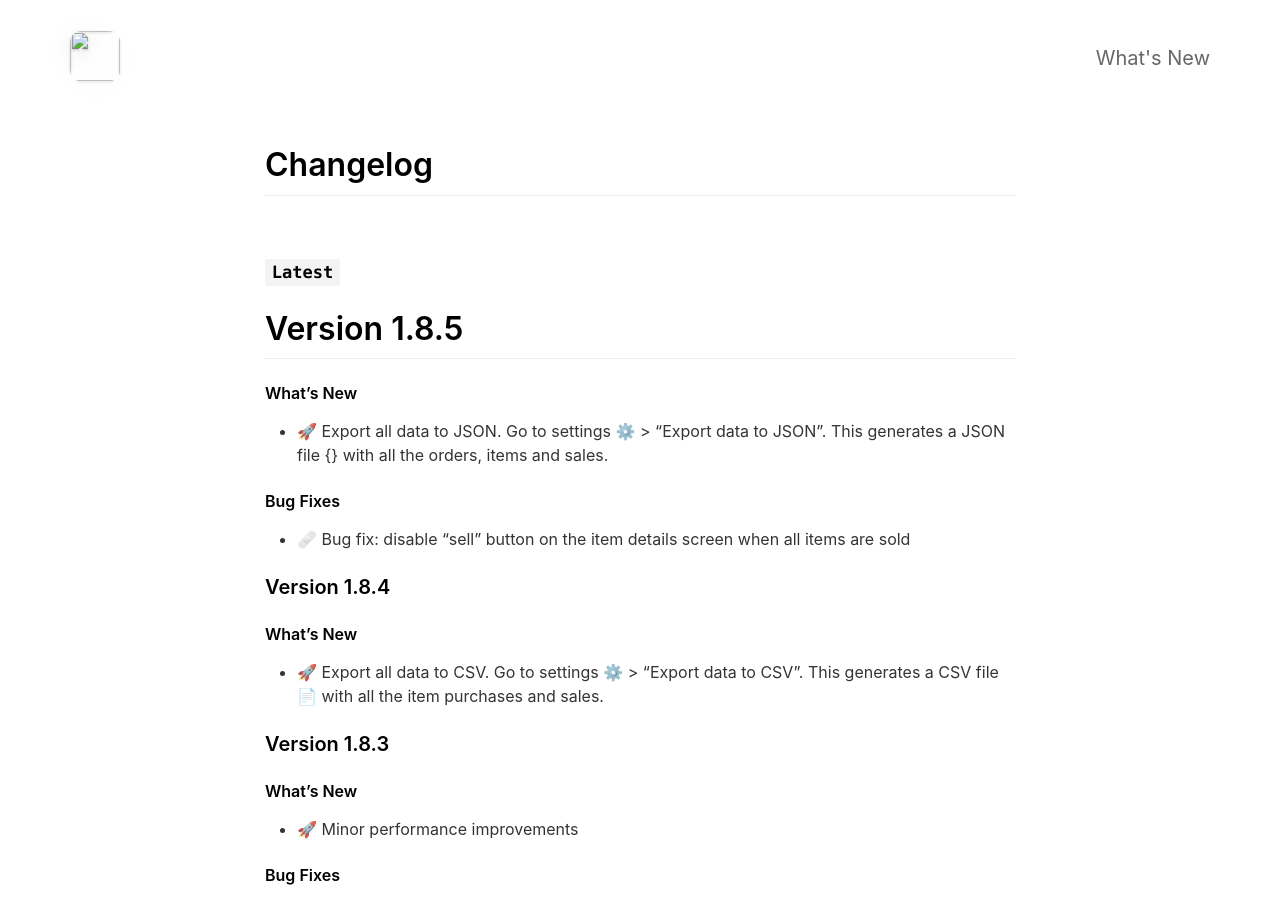
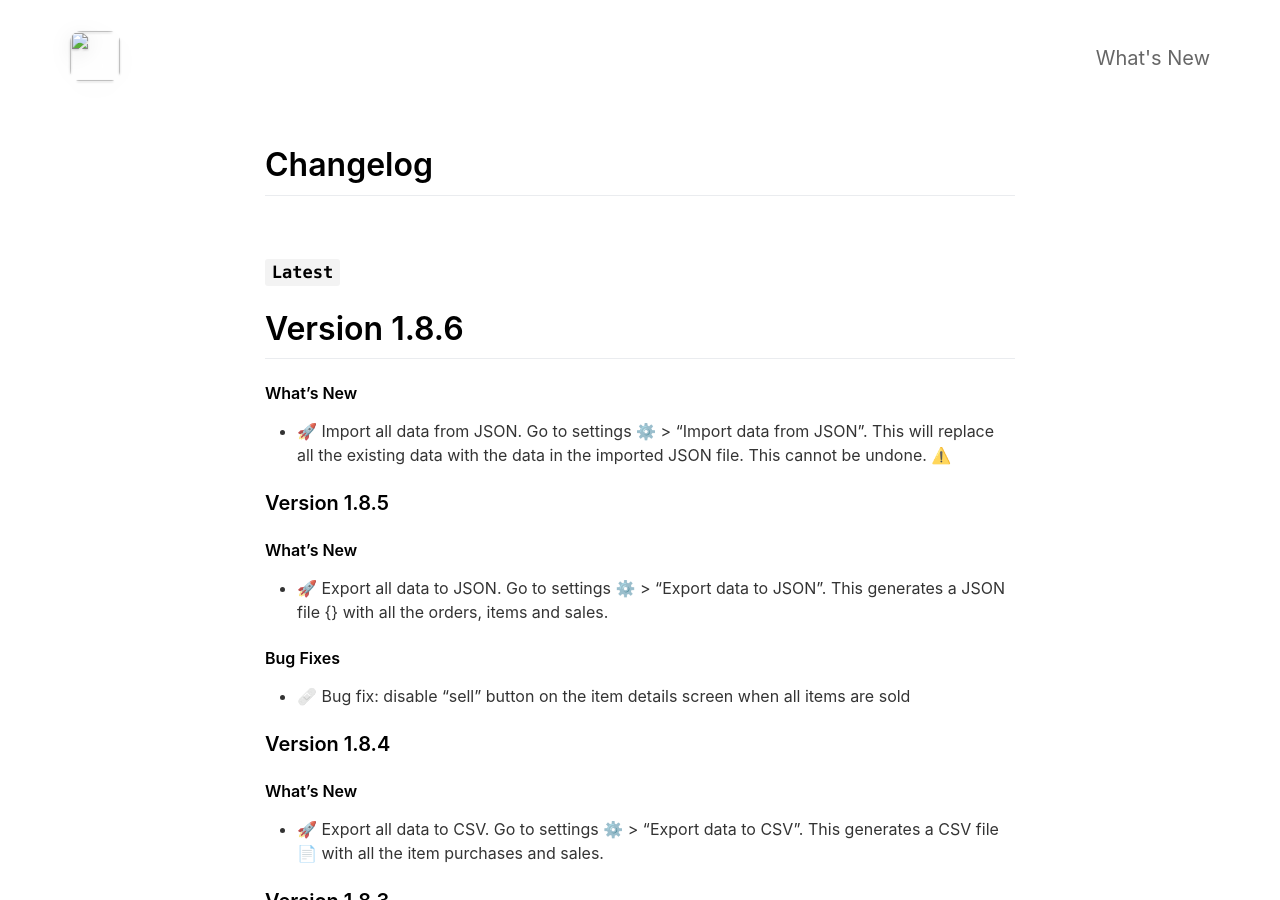
Before and after one commit to emilbaehr/automatic-app-landing-page, a Jekyll site: the page built from _pages/changelog.md, in a window 1280 px wide and 900 px high. Built offline with Jekyll 4.4.1, drawn with Linux system fonts in a browser that asks for light colours; nearby versions of some CDN libraries.

Commit message:
Add changelog version

```diff
--- a/_config.yml
+++ b/_config.yml
@@ -59,6 +59,10 @@ features                                  :
   - title                                 : Metrics and Analytics
     description                           : Assets metrics to review how well your precious metals portfolio is doing.
     fontawesome_icon_name                 : chart-line
+
+  - title                                 : Export/Import All Your Data
+    description                           : Export to CSV and JSON and import from JSON.
+    fontawesome_icon_name                 : file-export
 
   - title                                 : Face ID & Touch ID support
     description                           : Have an extra layer of protection by enabling face ID or Touch ID.
--- a/_pages/changelog.md
+++ b/_pages/changelog.md
@@ -20,7 +20,12 @@ include_in_header: true
 
 <br> -->
 
-# **Version 1.8.5**
+# **Version 1.8.6**
+
+#### What's New
+- 🚀 Import all data from JSON. Go to settings ⚙️ > "Import data from JSON". This will replace all the existing data with the data in the imported JSON file. This cannot be undone. ⚠️
+
+### **Version 1.8.5**
 
 #### What's New
 - 🚀 Export all data to JSON. Go to settings ⚙️ > "Export data to JSON". This generates a JSON file {} with all the orders, items and sales.
```
